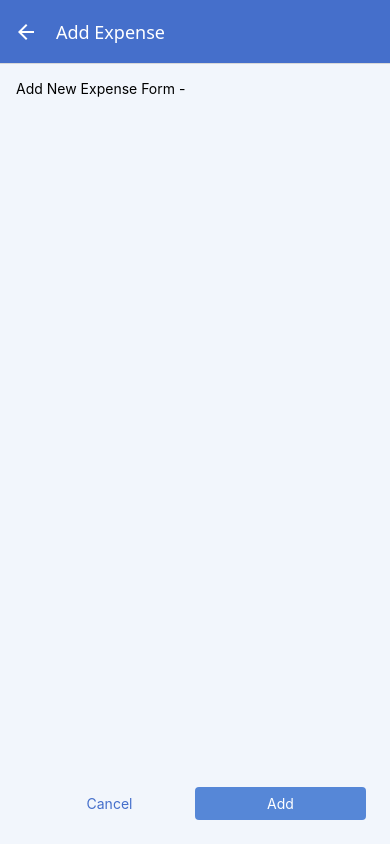
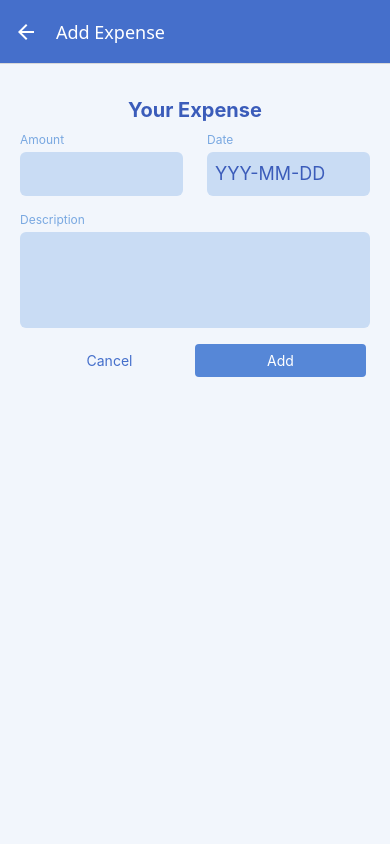
Before and after one commit to tarikCekirge/expense-tracker, a React Native app: screen /ManageExpense in a window 390 px wide. Built offline with nearby package versions, Linux system fonts and the light colour scheme.

Commit message:
Added Form Layout

```diff
--- /dev/null
+++ b/components/ManageExpense/ExpenseForm.tsx
@@ -0,0 +1,37 @@
+import { StyleSheet, Text, View } from 'react-native'
+import Input from './Input'
+
+const ExpenseForm = () => {
+
+    const amountChangeHandler = () => { }
+    return (
+        <View>
+            <Text className='text-center text-xl font-bold text-primary-700 mt-4'>Your Expense</Text>
+            <View className='flex flex-row gap-4'>
+                <View className='flex-1'>
+                    <Input label='Amount' textInputConfig={{
+                        keyboardType: 'decimal-pad',
+                        onChangeText: amountChangeHandler
+                    }} />
+                </View>
+                <View className='flex-1'>
+                    <Input label='Date' textInputConfig={{
+                        placeholder: 'YYY-MM-DD',
+                        maxLength: 10,
+                        onChangeText: () => { },
+                    }} />
+                </View>
+            </View>
+            <Input label='Description' textInputConfig={{
+                multiline: true,
+                autoCorrect: false,
+                autoCapitalize: 'sentences'
+            }} />
+
+        </View>
+    )
+}
+
+export default ExpenseForm
+
+const styles = StyleSheet.create({})
--- /dev/null
+++ b/components/ManageExpense/Input.tsx
@@ -0,0 +1,21 @@
+import { StyleSheet, Text, TextInput, TextInputProps, View } from 'react-native'
+
+
+
+type Props = {
+    label: string,
+    textInputConfig?: TextInputProps;
+}
+
+
+
+const Input = ({ label, textInputConfig }: Props) => {
+    return (
+        <View className='px-1 my-2'>
+            <Text className='text-xs text-primary-400 mb-1'>{label}</Text>
+            <TextInput className={`bg-primary-200 p-2 rounded-md text-lg text-primary-700 ${textInputConfig?.multiline ? 'min-h-24 text-top' : ''}`} {...textInputConfig} />
+        </View>
+    )
+}
+
+export default Input
--- a/screens/ManageExpense.tsx
+++ b/screens/ManageExpense.tsx
@@ -1,4 +1,4 @@
-import { StyleSheet, Text, View } from 'react-native';
+import { StyleSheet, Text, TextInput, View } from 'react-native';
 import { useRoute, RouteProp, useNavigation } from '@react-navigation/native';
 import { RootStackParamList } from 'types/navigationTypes';
 import { useContext, useLayoutEffect } from 'react';
@@ -6,6 +6,7 @@ import IconButton from 'components/UI/IconButton';
 import { GlobalStyles } from 'constants/styles';
 import Button from 'components/UI/Button';
 import { ExpensesContext } from 'store/expenses-context';
+import ExpenseForm from 'components/ManageExpense/ExpenseForm';
 
 type ManageExpenseRouteProp = RouteProp<RootStackParamList, 'ManageExpense'>;
 
@@ -44,9 +45,10 @@ const ManageExpense = () => {
 
     return (
         <View className='flex-1 p-4 bg-primary-50'>
-            <Text className='flex-1'>
-                {isEditing ? 'Edit Expense Form' : 'Add New Expense Form'} - {expenseId}
-            </Text>
+            <View >
+                {/* <View><Text>{isEditing ? 'Edit Expense Form' : 'Add New Expense Form'} - {expenseId}</Text></View> */}
+                <ExpenseForm />
+            </View>
             <View>
                 <View className='flex flex-row p-2'>
                     <Button className='flex-1' mode='flat' onPress={cancelHandler}>Cancel</Button>
```
